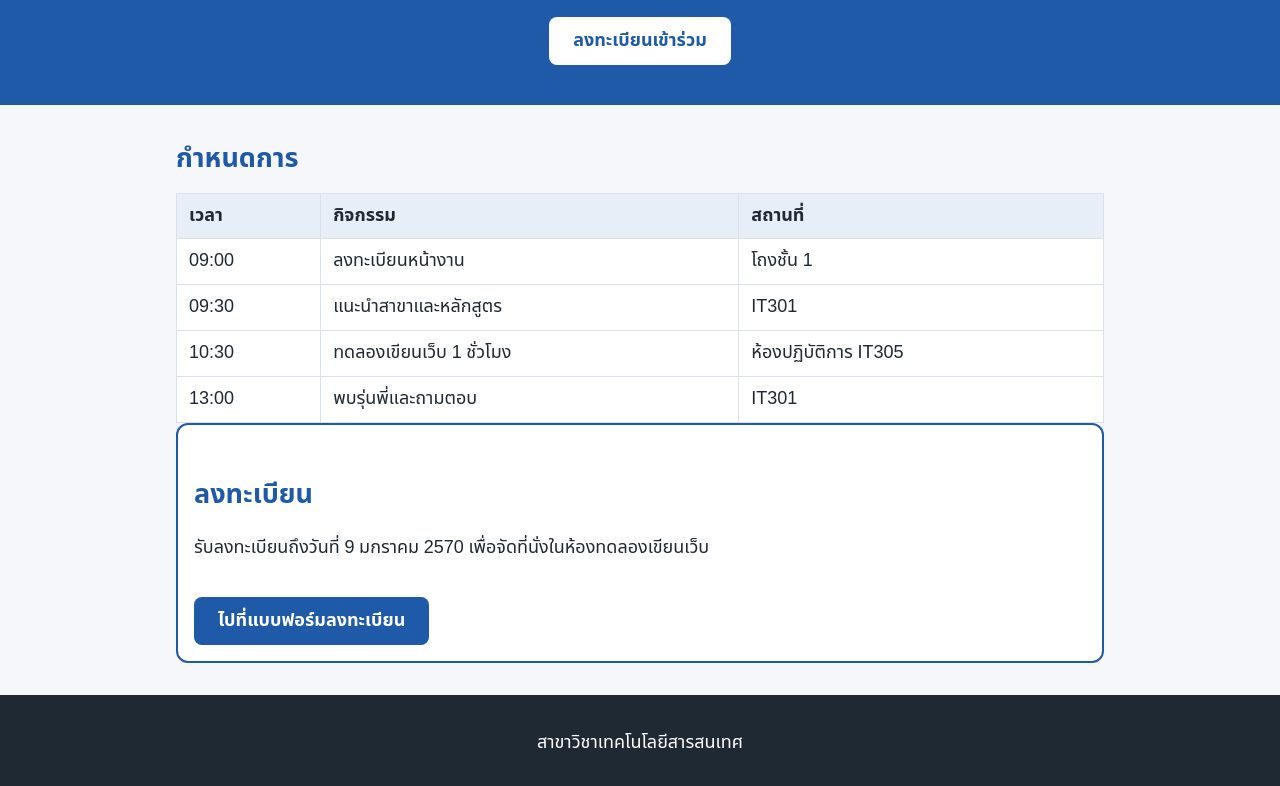
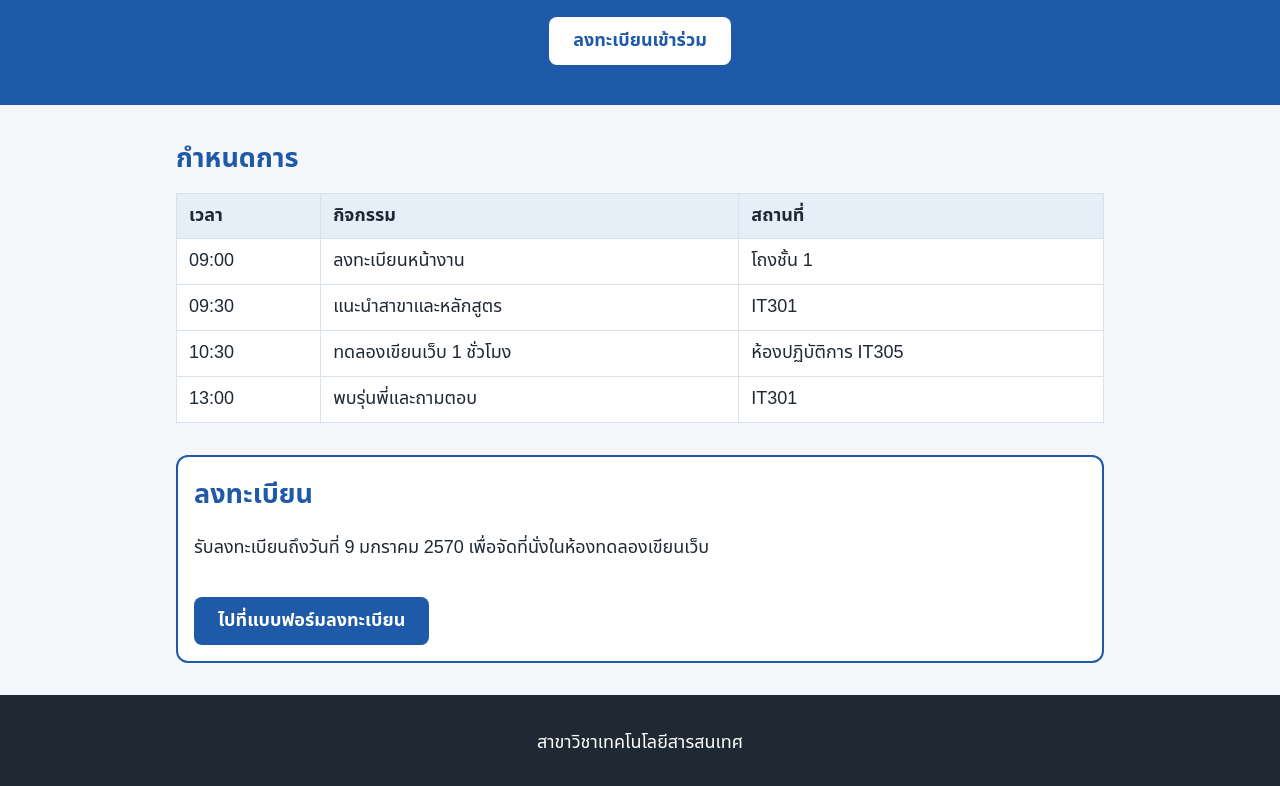
Before and after one commit to webapp-demo-2026/open-house-demo, a plain HTML site: page index.html in a window 1280 px wide. Shown: the part 168-954 px from the top of the page. Drawn offline with Linux system fonts and the light colour scheme.

Commit message:
US-04 เว้นระยะเหนือส่วนลงทะเบียน

```diff
--- a/style.css
+++ b/style.css
@@ -28,8 +28,9 @@ h2 { color: #1e5aa8; margin: 32px 0 12px; }
 .btn { display: inline-block; margin-top: 16px; padding: 10px 24px;
   background: #ffffff; color: #1e5aa8; border-radius: 8px;
   font-weight: 700; text-decoration: none; }
-.register { background: #ffffff; border: 2px solid #1e5aa8;
+.register { margin-top: 32px; background: #ffffff; border: 2px solid #1e5aa8;
   border-radius: 12px; padding: 16px; }
+.register h2 { margin-top: 0; }
 .register .btn { background: #1e5aa8; color: #ffffff; }
 
 /* US-06 คำถามที่พบบ่อย */
```
